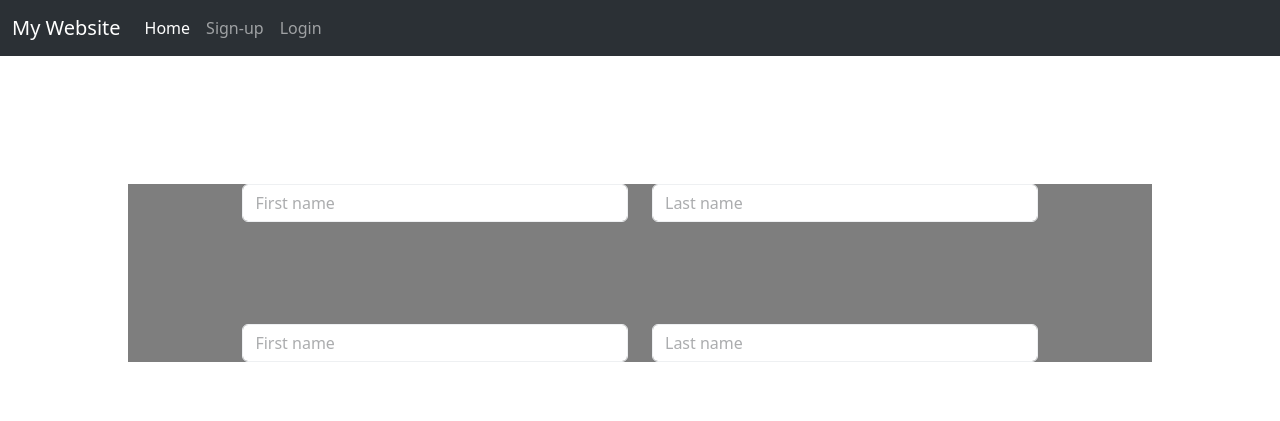
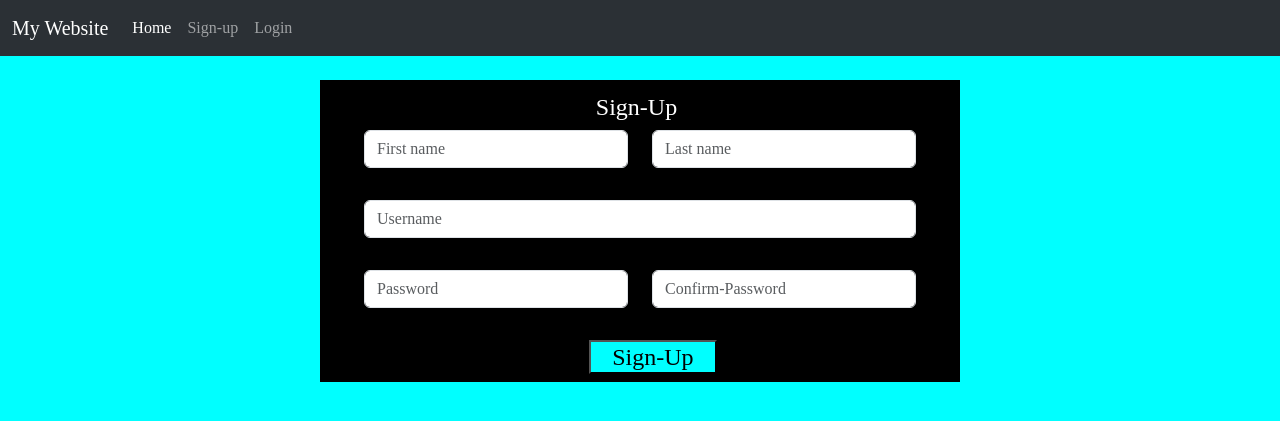
Before and after one commit to TheGreatVishal/Chat, a Django app: page /signup in a window 1280 px wide. Shown: the top 421 px of the page. Run offline with Django 4.2, Linux system fonts and the light colour scheme.

Commit message:
updating code

```diff
--- a/static/style.css
+++ b/static/style.css
@@ -1,13 +1,13 @@
 .signup{
     margin : 10%;
     background: black;
-    opacity: 0.5;
+    /* opacity: 0.5; */
 
 }
 
 .form-row{
     margin:10%;
-    margin-top: 10%;
+    margin-top: 20%;
     /* opacity: ; */
     /* color: yellow; */
 }
--- a/templates/signup.html
+++ b/templates/signup.html
@@ -1,5 +1,3 @@
-{% load static %}
-
 <!DOCTYPE html>
 <html lang="en">
   <head>
@@ -8,11 +6,68 @@
     <title>Sign-Up</title>
     <link href="https://cdn.jsdelivr.net/npm/bootstrap@5.3.2/dist/css/bootstrap.min.css" rel="stylesheet" integrity="sha384-T3c6CoIi6uLrA9TneNEoa7RxnatzjcDSCmG1MXxSR1GAsXEV/Dwwykc2MPK8M2HN" crossorigin="anonymous" />
 
-    <link rel="stylesheet" type="text/css" href="{% static 'style.css' %}" />
+    <style>
+      body {
+        font-family: BankGothic Lt BT;
+        background-color: aqua;
+        background-size: 100%;
+        background-repeat: no-repeat;
+      }
+
+      .signup {
+        width: 50%;
+        background: black;
+        position: absolute;
+        left: 25%;
+        top: 10%;
+      }
+      .form-row {
+        margin: 5%;
+        margin-top: 2%;
+      }
+      .signup_text {
+        color: white;
+        position: relative;
+        left: 42%;
+        width: 7rem;
+      }
+
+      .submit {
+        color: white;
+        position: relative;
+        left: 42%;
+      }
+
+      .signup_button {
+        background-color: cyan;
+        width: 8rem;
+      }
+    </style>
+
+    <style>
+      @media (max-width: 480px) {
+        .signup {
+          width: 92%;
+          background: black;
+          position: relative;
+          left: 4%;
+          top: 10%;
+        }
+        .form-control {
+          font-size: small;
+        }
+        .signup_button {
+          position: relative;
+          left: -8%;
+        }
+        .signup_text {
+          position: relative;
+          left: 36%;
+        }
+      }
+    </style>
   </head>
-
   <body>
-    {% comment %} <h3>Working fine</h3> {% endcomment %}
     <script src="https://cdn.jsdelivr.net/npm/bootstrap@5.3.2/dist/js/bootstrap.bundle.min.js" integrity="sha384-C6RzsynM9kWDrMNeT87bh95OGNyZPhcTNXj1NW7RuBCsyN/o0jlpcV8Qyq46cDfL" crossorigin="anonymous"></script>
 
     <nav class="navbar navbar-expand-lg bg-body-tertiary" data-bs-theme="dark">
@@ -35,25 +90,41 @@
       </div>
     </nav>
 
+    {% comment %}sign-up form{% endcomment %}
+    <form action="signup" method="post">
+        {% csrf_token %}
       <div class="signup">
         <div class="row form-row">
+          <div class="signup-heading">
+            <h4 style=" " class="signup_text">Sign-Up</h4>
+          </div>
+
           <div class="col">
-          <input type="text" class="form-control" placeholder="First name" aria-label="First name" />
+            <input type="text" class="form-control" placeholder="First name" aria-label="First name" name="first_name" />
           </div>
           <div class="col">
-          <input type="text" class="form-control" placeholder="Last name" aria-label="Last name" />
+            <input type="text" class="form-control" placeholder="Last name" aria-label="Last name" name="last_name" />
           </div>
         </div>
 
+        <div class="row form-row">
+          <div class="col">
+            <input type="text" class="form-control" placeholder="Username" aria-label="Username" name="username" />
+          </div>
+        </div>
 
         <div class="row form-row">
           <div class="col">
-          <input type="text" class="form-control" placeholder="First name" aria-label="First name" />
+            <input type="text" class="form-control" placeholder="Password" aria-label="Password" name="password1" />
           </div>
           <div class="col">
-          <input type="text" class="form-control" placeholder="Last name" aria-label="Last name" />
+            <input type="text" class="form-control" placeholder="Confirm-Password" aria-label="Confirm-Password" name="password2" />
           </div>
         </div>
+        <div class="submit">
+          <h4><input type="submit" value="Sign-Up" class="signup_button" /></h4>
         </div>
+      </div>
+    </form>
   </body>
 </html>
```
Also changed, not shown: assets/style.css (+9 -0 lines), templates/login.html (+88 -2 lines), assets/images/Background-Image-Signup-Page.webp (added), assets/images/test.jpg (added), static/images/Background-Image-Signup-Page.webp (added), static/images/signup-bg.jpeg (added), static/images/test.jpg (added), static/test.jpg (added). Lines whose indentation alone changed are shown as unchanged.
